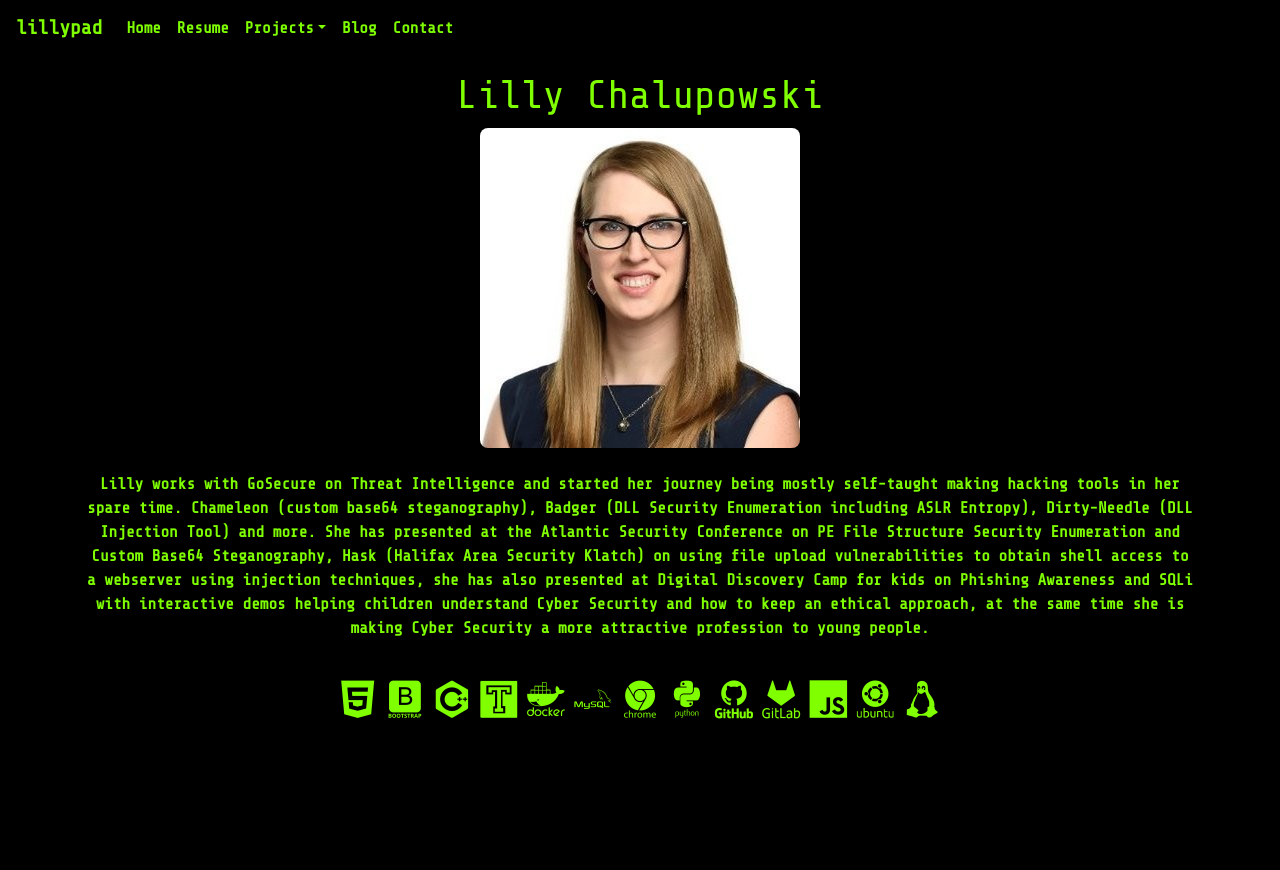
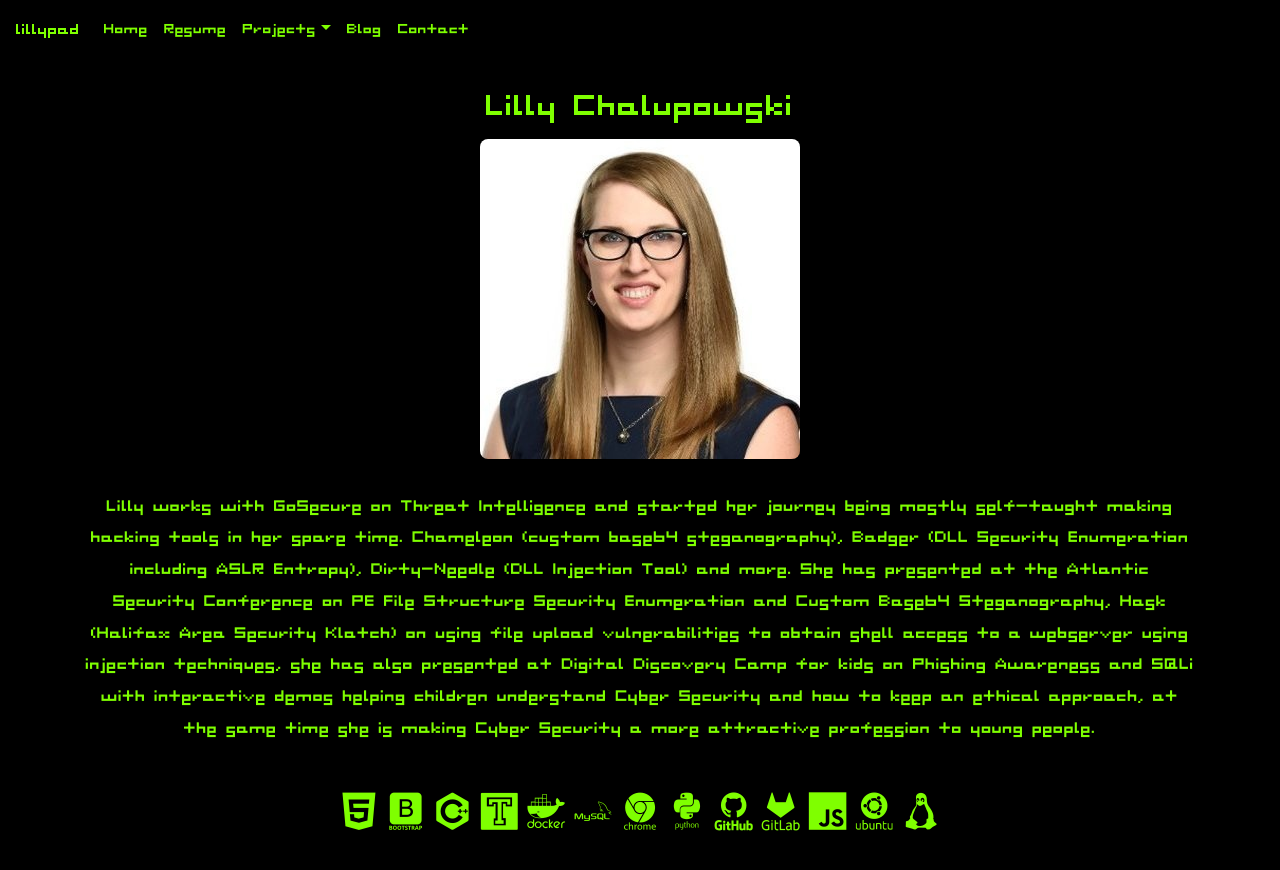
Before and after one commit to lillypad/lillypad.github.io, a Jekyll site: the page built from _pages/index.html, in a window 1280 px wide. Shown: the top 870 px of the page. Built offline with Jekyll 4.4.1, drawn with Linux system fonts in a browser that asks for light colours.

Commit message:
localize font

```diff
--- a/assets/lib/theme/css/theme.css
+++ b/assets/lib/theme/css/theme.css
@@ -1,4 +1,4 @@
-@import url('https://fonts.googleapis.com/css?family=Share+Tech+Mono');
+@import url('/assets/lib/theme/fonts/dustdotregular/font.css');
 
 a {
     color: yellow;
@@ -34,16 +34,15 @@ img{
 body{
     background-color: #000000;
     color: #7FFF00;
-    font-family: 'Share Tech Mono', monospace;
-    font-weight: bold;
-
+    font-family: 'DustDotRegular', monospace;
+    font-size: 1.15em;
 }
 
 .container{
     background-color: #000000;
     color: #7FFF00;
-    font-family: 'Share Tech Mono', monospace;
-    font-weight: bold;
+    font-family: 'DustDotRegular', monospace;
+    font-size: 1.15em;
 }
 
 .navbar-dark .navbar-brand{
--- /dev/null
+++ b/assets/lib/theme/fonts/dustdotregular/font.css
@@ -0,0 +1,11 @@
+@font-face {
+	font-family: 'DustDotRegular';
+	src: url('./DustDotRegular.eot');
+	src: local('DustDotRegular'), url('./DustDotRegular.woff') format('woff'), url('./DustDotRegular.ttf') format('truetype');
+}
+/* use this class to attach this font to any element i.e. <p class="fontsforweb_fontid_844">Text with this font applied</p> */
+.fontsforweb_fontid_844 {
+	font-family: 'DustDotRegular' !important;
+}
+
+/* Font downloaded from FontsForWeb.com */
```
Also changed, not shown: assets/lib/theme/fonts/dustdotregular/DustDotRegular.ttf (added), assets/lib/theme/fonts/dustdotregular/DustDotRegular.woff (added), 1 other file.
